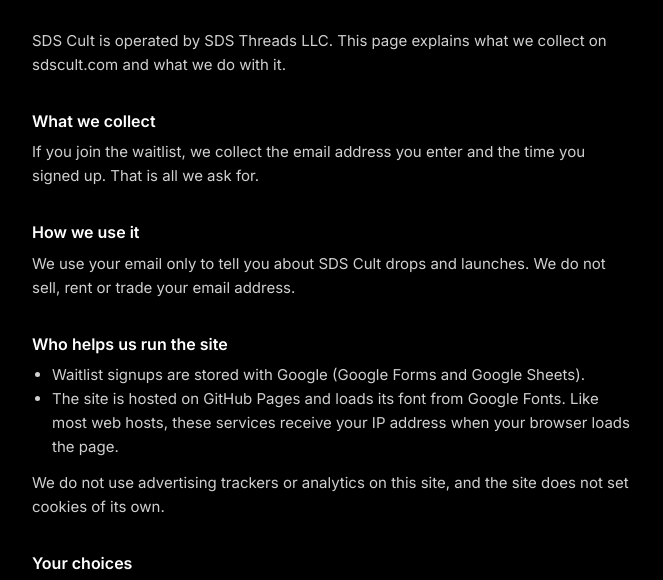
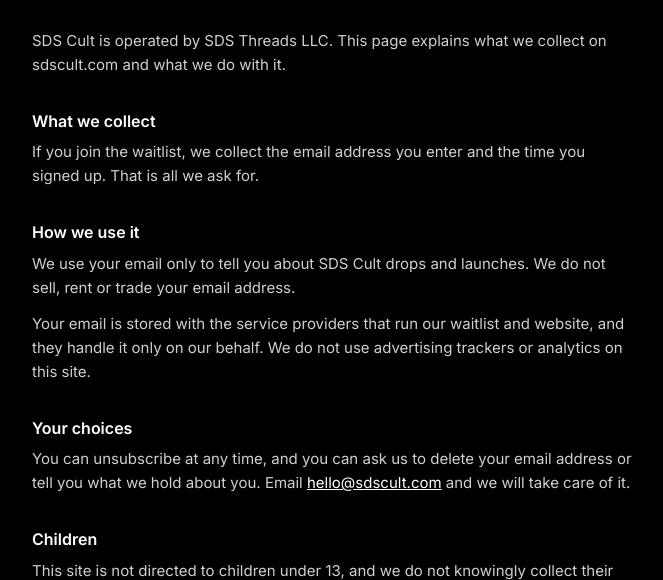
Before and after one commit to MoriMedia/sdscult-site, a plain HTML site: page privacy.html in a window 1280 px wide. Shown: the part 185-765 px from the top of the page, without its empty margins (308-971 px from the left). Drawn offline with Linux system fonts and the light colour scheme.

Commit message:
Simplify privacy page

```diff
--- a/privacy.html
+++ b/privacy.html
@@ -36,12 +36,7 @@ ul{margin:0 0 12px;padding-left:20px}
 <p>If you join the waitlist, we collect the email address you enter and the time you signed up. That is all we ask for.</p>
 <h2>How we use it</h2>
 <p>We use your email only to tell you about SDS Cult drops and launches. We do not sell, rent or trade your email address.</p>
-<h2>Who helps us run the site</h2>
-<ul>
-<li>Waitlist signups are stored with Google (Google Forms and Google Sheets).</li>
-<li>The site is hosted on GitHub Pages and loads its font from Google Fonts. Like most web hosts, these services receive your IP address when your browser loads the page.</li>
-</ul>
-<p>We do not use advertising trackers or analytics on this site, and the site does not set cookies of its own.</p>
+<p>Your email is stored with the service providers that run our waitlist and website, and they handle it only on our behalf. We do not use advertising trackers or analytics on this site.</p>
 <h2>Your choices</h2>
 <p>You can unsubscribe at any time, and you can ask us to delete your email address or tell you what we hold about you. Email <a href="mailto:hello@sdscult.com">hello@sdscult.com</a> and we will take care of it.</p>
 <h2>Children</h2>
```
